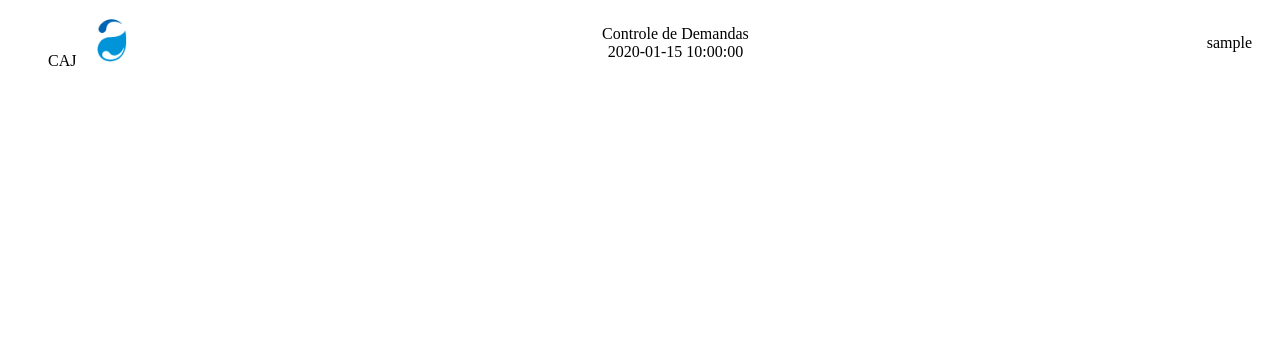
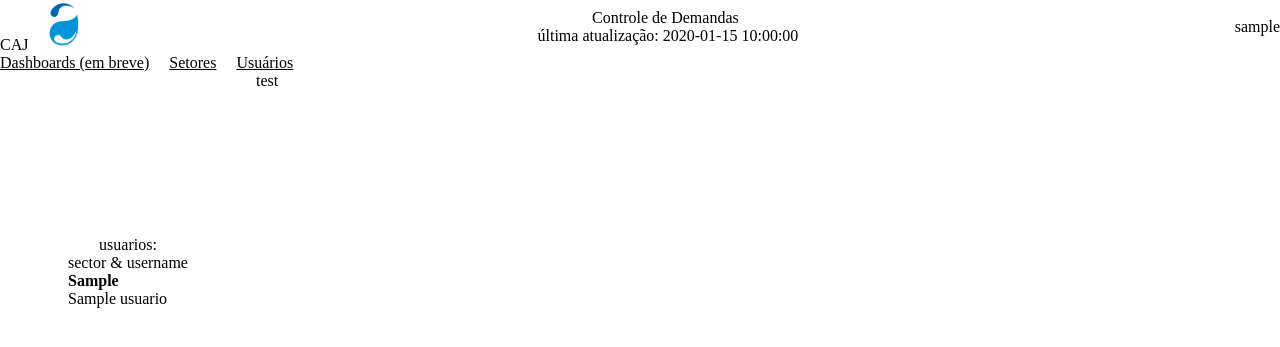
Before and after one commit to lucasxaviervieira/gestao_demandas, a PHP site: page /user in a window 1280 px wide. Shown: the top 347 px of the page. Run offline with PHP 8.4, Linux system fonts and the light colour scheme; the visitor is signed in with stand-in values (Sample User, id 1); tables that the repository leaves empty hold one stand-in row (values such as "Sample post"); some libraries are stand-ins or nearby versions.

Commit message:
feat: add mew section on Users page

```diff
--- a/server/app/controllers/UserController.php
+++ b/server/app/controllers/UserController.php
@@ -1,12 +1,57 @@
 <?php
 
 require_once('../app/core/Controller.php');
+
+require_once('../app/models/User.php');
+
+require_once('../app/models/DemandControl.php');
 
 class UserController extends Controller
 {
     public function index()
     {
+        $userId = isset($_GET['id']) ? $_GET['id'] : 1;
+
         $data = $this->getNavbarData();
-        $this->view('home/index', $data);
+
+        $users = $this->getUsers();
+        $users = ($this->groupUserBySector($users['usuarios']));
+        $users = ['usuarios' => $users];
+
+        $demands = $this->getDemandsByUser($userId);
+
+        $data = array_merge($data, $users);
+        $data = array_merge($data, $demands);
+
+        $this->view('users/index', $data);
+    }
+    public function groupUserBySector($users)
+    {
+        $groupedBySector = [];
+        foreach ($users as $value) {
+            $id = $value['id'];
+            $sector = $value['setor_sigla'];
+            $username = $value['nome_usuario'];
+
+            if (!isset($groupedBySector[$sector])) {
+                $groupedBySector[$sector] = [];
+            }
+            $groupedBySector[$sector][] = ['username' => $username, 'id' => $id];
+        }
+        return $groupedBySector;
+    }
+    private function getUsers()
+    {
+        $userModel = new User;
+        $users = $userModel->getAllUsers();
+        $data = ['usuarios' => $users];
+        return $data;
+    }
+    private function getDemandsByUser($userId)
+    {
+        $demandCtrlModel = new DemandControl;
+        $users = $demandCtrlModel->getDemandCtrl($userId);
+        $data = ['demandas' => $users];
+        return $data;
     }
 }
--- /dev/null
+++ b/server/app/models/DemandControl.php
@@ -0,0 +1,18 @@
+<?php
+
+require_once('../app/core/Model.php');
+
+class DemandControl extends Model
+{
+    protected $table = 'Controle_Demanda';
+
+    public function getAllDemandCtrl()
+    {
+        return $this->findAll($this->table);
+    }
+
+    public function getDemandCtrl($id, $column = 'id')
+    {
+        return $this->findByColumn($this->table, $column, $id);
+    }
+}
--- a/server/app/models/Update.php
+++ b/server/app/models/Update.php
@@ -23,12 +23,4 @@ class Update extends Model
         $stmt->execute();
         return $stmt->fetch(\PDO::FETCH_ASSOC);
     }
-
-    public function createUser($data)
-    {
-        $stmt = $this->db->prepare("INSERT INTO Usuario (nome_usuario, setor_id) VALUES (:username, :sector_id)");
-        $stmt->bindParam(':username', $data['username']);
-        $stmt->bindParam(':sector_id', $data['sector_id']);
-        return $stmt->execute();
-    }
 }
--- a/server/app/models/User.php
+++ b/server/app/models/User.php
@@ -8,7 +8,10 @@ class User extends Model
 
     public function getAllUsers()
     {
-        return $this->findAll($this->table);
+
+        $sql = "SELECT u.id, u.nome_usuario, s.sigla AS setor_sigla, s.nome AS setor_nome FROM Usuario AS u, Setor AS s WHERE u.setor_id = s.id ORDER BY s.sigla;";
+        $stmt = $this->db->query($sql);
+        return $stmt->fetchAll(\PDO::FETCH_ASSOC);
     }
 
     public function getUser($column, $id)
@@ -18,7 +21,8 @@ class User extends Model
 
     public function createUser($data)
     {
-        $stmt = $this->db->prepare("INSERT INTO Usuario (nome_usuario, setor_id) VALUES (:username, :sector_id)");
+        $table = $this->table;
+        $stmt = $this->db->prepare("INSERT INTO $table (nome_usuario, setor_id) VALUES (:username, :sector_id)");
         $stmt->bindParam(':username', $data['username']);
         $stmt->bindParam(':sector_id', $data['sector_id']);
         return $stmt->execute();
--- /dev/null
+++ b/server/app/views/components/header.php
@@ -0,0 +1,21 @@
+<header class="header">
+    <ul>
+        <li>
+            <a href="/home">
+                CAJ
+                <img src="/assets/logo.png" alt="Logo">
+            </a>
+        </li>
+        <li class="header-title">
+            <a href="/home">
+                Controle de Demandas
+            </a>
+            <span>última atualização: <?php echo $data['last_update']; ?></span>
+        </li>
+        <li>
+            <a href="/">
+                <?php echo $data['username']; ?>
+            </a>
+        </li>
+    </ul>
+</header>
--- a/server/app/views/components/navbar.php
+++ b/server/app/views/components/navbar.php
@@ -1,21 +1,20 @@
-<nav>
+<navbar class="navbar">
     <ul>
         <li>
-            <a href="/">
-                CAJ
-                <img src="/assets/logo.png" alt="Logo" style="height: 50px;">
+            <a href="/home">
+                Dashboards (em breve)
             </a>
-        </li>
-        <li class="nav-title">
-            <a href="/">
-                Controle de Demandas
-            </a>
-            <?php echo $data['last_update']; ?>
         </li>
         <li>
             <a href="/">
-                <?php echo $data['username']; ?>
+                Setores
+            </a>
+
+        </li>
+        <li>
+            <a href="/user">
+                Usuários
             </a>
         </li>
     </ul>
-</nav>
+</navbar>
--- a/server/app/views/layouts/main.php
+++ b/server/app/views/layouts/main.php
@@ -11,6 +11,7 @@
 
 <body>
 
+    <?php include __DIR__ . '/../components/header.php'; ?>
     <?php include __DIR__ . '/../components/navbar.php'; ?>
 
 
--- /dev/null
+++ b/server/app/views/users/index.php
@@ -0,0 +1,29 @@
+<?php ob_start(); ?>
+<section class="section">
+    <div class="title">usuarios:</div>
+    <div class="users">
+        <ul>
+            <li>sector & username</li>
+            <?php
+            foreach ($data['usuarios'] as $sector => $users) {
+
+                echo "<li><strong>$sector</strong></li>";
+
+                echo "<ul>";
+                foreach ($users as $user) {
+                    $username = ($user['username']);
+                    $id = ($user['id']);
+
+                    echo '<li><a href="/user?id=' . $id . '">' . $username . '</a></li>';
+                }
+                echo "</ul>";
+            }
+            ?>
+        </ul>
+    </div>
+</section>
+<main class="main">
+    test
+</main>
+<?php $content = ob_get_clean(); ?>
+<?php include __DIR__ . '/../layouts/main.php'; ?>
--- a/server/public/css/index.css
+++ b/server/public/css/index.css
@@ -1,25 +1,76 @@
-nav ul {
+/* basic configs */
+* {
+  margin: 0%;
+  padding: 0%;
+}
+body {
+  max-height: 100vh;
+  height: 100vh;
+}
+/* main display */
+.content {
+  display: flex;
+}
+.section {
+  width: 20%;
+}
+.main {
+  width: 80%;
+}
+
+/* HEADER */
+.header ul {
   list-style: none;
   display: flex;
   justify-content: space-between;
   align-items: center;
 }
 
-nav ul li {
-  margin-right: 20px;
-}
-
-nav ul li a {
+.header ul li a {
   color: black;
   text-decoration: none;
 }
 
-nav ul li img {
+.header ul li img {
   height: 50px;
 }
 
-.nav-title {
+.header-title {
   display: flex;
   flex-direction: column;
   align-items: center;
 }
+
+/* NAVBAR */
+.navbar ul {
+  list-style: none;
+  display: flex;
+  align-items: center;
+}
+.navbar ul li {
+  margin-right: 20px;
+}
+.navbar ul li a {
+  color: black;
+  /* text-decoration: none; */
+}
+span {
+  margin-left: 5px;
+}
+
+/* SECTION */
+.section {
+  display: flex;
+  flex-direction: column;
+
+  align-items: center;
+  justify-content: center;
+  height: 50vh;
+}
+.users ul {
+  list-style: none;
+}
+.users ul li a {
+  color: black;
+  text-decoration: none;
+}
```
Also changed, not shown: sql/select/main.sql (+7 -1 lines).
